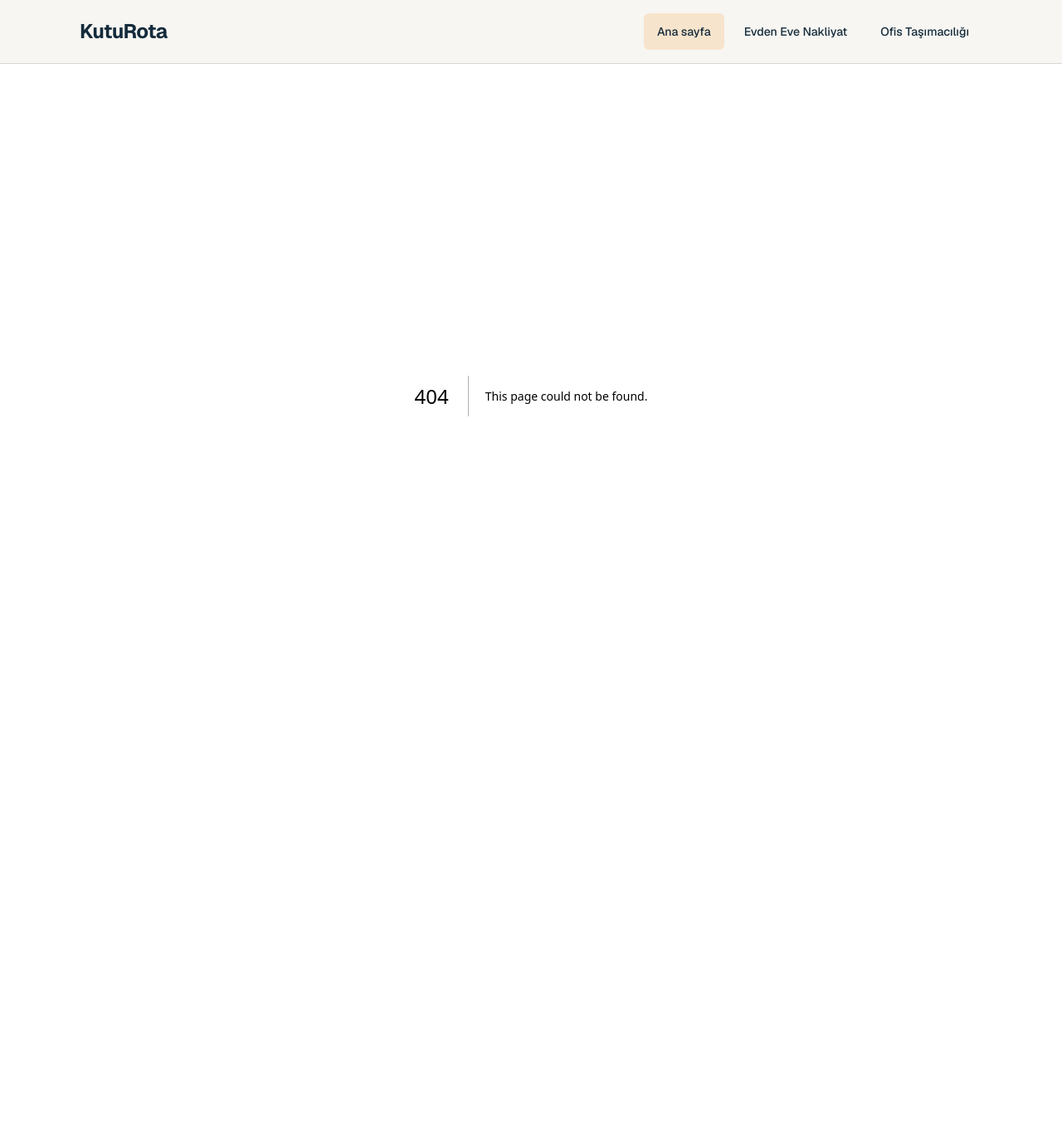
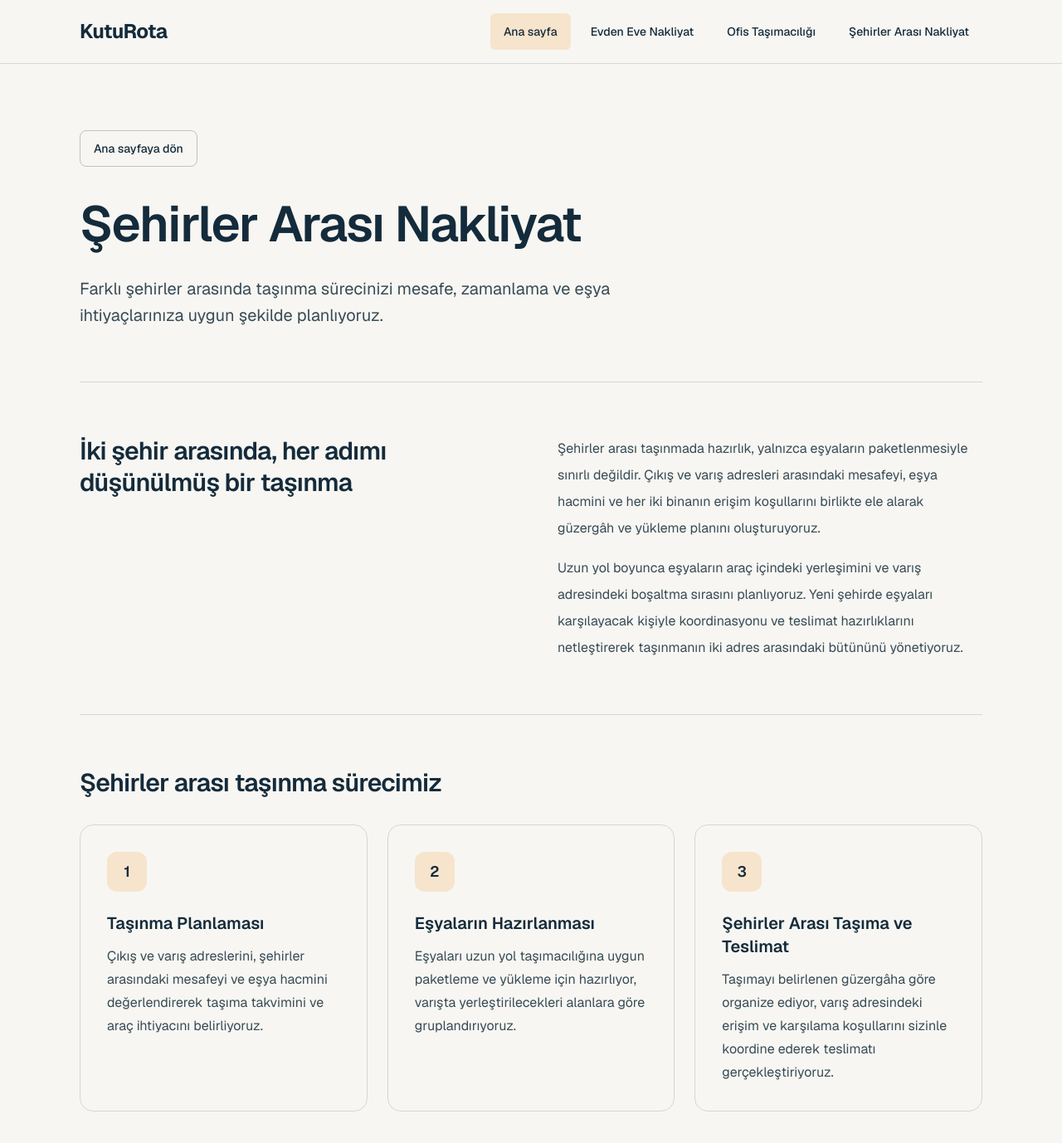
Before and after one commit to onurerkoc-dev/kuturota-web, a Next.js app: page /sehirler-arasi-nakliyat in a window 1280 px wide. Before the commit this address had no page. Shown: the top 1378 px of the page at 83% size. Before the commit the page ends 877 px from the top, so only its background shows below. Built offline with nearby package versions, Linux system fonts and the light colour scheme.

Commit message:
feat: add intercity moving service page

```diff
--- /dev/null
+++ b/src/app/sehirler-arasi-nakliyat/page.tsx
@@ -0,0 +1,106 @@
+import type { Metadata } from "next";
+import Link from "next/link";
+
+export const metadata: Metadata = {
+  title: "Şehirler Arası Nakliyat | KutuRota",
+  description:
+    "Farklı şehirler arasında taşınma sürecinizi mesafe, zamanlama ve eşya ihtiyaçlarınıza uygun şekilde planlıyoruz.",
+};
+
+const movingSteps = [
+  {
+    title: "Taşınma Planlaması",
+    description:
+      "Çıkış ve varış adreslerini, şehirler arasındaki mesafeyi ve eşya hacmini değerlendirerek taşıma takvimini ve araç ihtiyacını belirliyoruz.",
+  },
+  {
+    title: "Eşyaların Hazırlanması",
+    description:
+      "Eşyaları uzun yol taşımacılığına uygun paketleme ve yükleme için hazırlıyor, varışta yerleştirilecekleri alanlara göre gruplandırıyoruz.",
+  },
+  {
+    title: "Şehirler Arası Taşıma ve Teslimat",
+    description:
+      "Taşımayı belirlenen güzergâha göre organize ediyor, varış adresindeki erişim ve karşılama koşullarını sizinle koordine ederek teslimatı gerçekleştiriyoruz.",
+  },
+];
+
+export default function SehirlerArasiNakliyatPage() {
+  return (
+    <main className="mx-auto w-full max-w-site flex-1 px-6 py-12 sm:px-8 sm:py-16 lg:py-20">
+      <Link
+        href="/"
+        className="inline-flex min-h-11 items-center rounded-lg border border-primary/25 px-4 text-sm font-medium text-primary hover:border-primary hover:bg-primary/5"
+      >
+        Ana sayfaya dön
+      </Link>
+
+      <header className="mt-8 border-b border-primary/15 pb-12 sm:pb-16">
+        <h1 className="max-w-3xl text-4xl leading-tight font-semibold tracking-tight text-primary sm:text-6xl">
+          Şehirler Arası Nakliyat
+        </h1>
+        <p className="mt-6 max-w-2xl text-lg leading-8 sm:text-xl">
+          Farklı şehirler arasında taşınma sürecinizi mesafe, zamanlama ve eşya
+          ihtiyaçlarınıza uygun şekilde planlıyoruz.
+        </p>
+      </header>
+
+      <section
+        aria-labelledby="service-intro-title"
+        className="grid gap-6 py-12 sm:py-16 lg:grid-cols-2 lg:gap-16"
+      >
+        <h2
+          id="service-intro-title"
+          className="max-w-md text-2xl leading-tight font-semibold tracking-tight text-primary sm:text-3xl"
+        >
+          İki şehir arasında, her adımı düşünülmüş bir taşınma
+        </h2>
+        <div className="max-w-2xl space-y-4 text-base leading-8">
+          <p>
+            Şehirler arası taşınmada hazırlık, yalnızca eşyaların paketlenmesiyle
+            sınırlı değildir. Çıkış ve varış adresleri arasındaki mesafeyi, eşya
+            hacmini ve her iki binanın erişim koşullarını birlikte ele alarak
+            güzergâh ve yükleme planını oluşturuyoruz.
+          </p>
+          <p>
+            Uzun yol boyunca eşyaların araç içindeki yerleşimini ve varış
+            adresindeki boşaltma sırasını planlıyoruz. Yeni şehirde eşyaları
+            karşılayacak kişiyle koordinasyonu ve teslimat hazırlıklarını
+            netleştirerek taşınmanın iki adres arasındaki bütününü yönetiyoruz.
+          </p>
+        </div>
+      </section>
+
+      <section
+        aria-labelledby="moving-steps-title"
+        className="border-t border-primary/15 pt-12 sm:pt-16"
+      >
+        <h2
+          id="moving-steps-title"
+          className="text-2xl font-semibold tracking-tight text-primary sm:text-3xl"
+        >
+          Şehirler arası taşınma sürecimiz
+        </h2>
+        <ol role="list" className="mt-8 grid gap-6 md:grid-cols-3">
+          {movingSteps.map((step, index) => (
+            <li
+              key={step.title}
+              className="rounded-2xl border border-primary/15 p-6 sm:p-8"
+            >
+              <span
+                aria-hidden="true"
+                className="flex size-12 items-center justify-center rounded-xl bg-accent/20 text-lg font-semibold text-primary"
+              >
+                {index + 1}
+              </span>
+              <h3 className="mt-6 text-xl font-semibold text-primary">
+                {step.title}
+              </h3>
+              <p className="mt-3 text-base leading-7">{step.description}</p>
+            </li>
+          ))}
+        </ol>
+      </section>
+    </main>
+  );
+}
--- a/src/components/home/services-section.tsx
+++ b/src/components/home/services-section.tsx
@@ -18,6 +18,7 @@ const services = [
   },
   {
     title: "Şehirler Arası Nakliyat",
+    href: "/sehirler-arasi-nakliyat",
     description:
       "Farklı şehirler arasındaki taşınmalarınız için mesafe ve zamanlamayı dikkate alan taşımacılık planlaması.",
     iconPath:
@@ -67,16 +68,12 @@ export function ServicesSection() {
               </svg>
             </div>
             <h3 className="mt-6 text-xl font-semibold tracking-tight text-primary">
-              {service.href ? (
               <Link
                 href={service.href}
                 className="rounded-sm underline decoration-accent underline-offset-4 after:absolute after:inset-0 after:rounded-2xl hover:decoration-primary"
               >
                 {service.title}
               </Link>
-              ) : (
-                service.title
-              )}
             </h3>
             <p className="mt-3 text-base leading-7">{service.description}</p>
           </li>
--- a/src/components/site-header.tsx
+++ b/src/components/site-header.tsx
@@ -30,6 +30,12 @@ export function SiteHeader() {
           >
             Ofis Taşımacılığı
           </Link>
+          <Link
+            href="/sehirler-arasi-nakliyat"
+            className="inline-flex min-h-11 items-center rounded-md px-4 text-sm font-medium text-primary hover:bg-primary/5"
+          >
+            Şehirler Arası Nakliyat
+          </Link>
         </nav>
       </div>
     </header>
```
Lines whose indentation alone changed are shown as unchanged.
